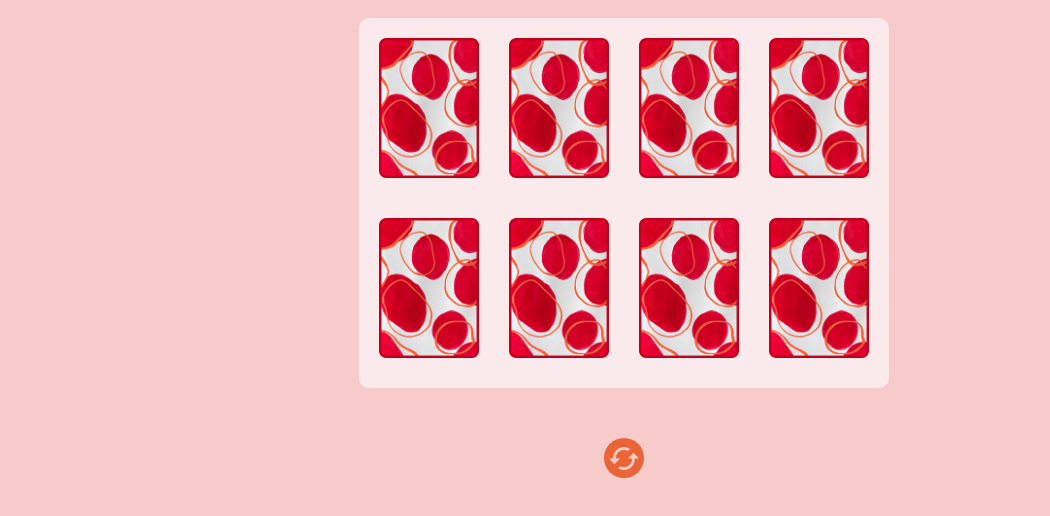
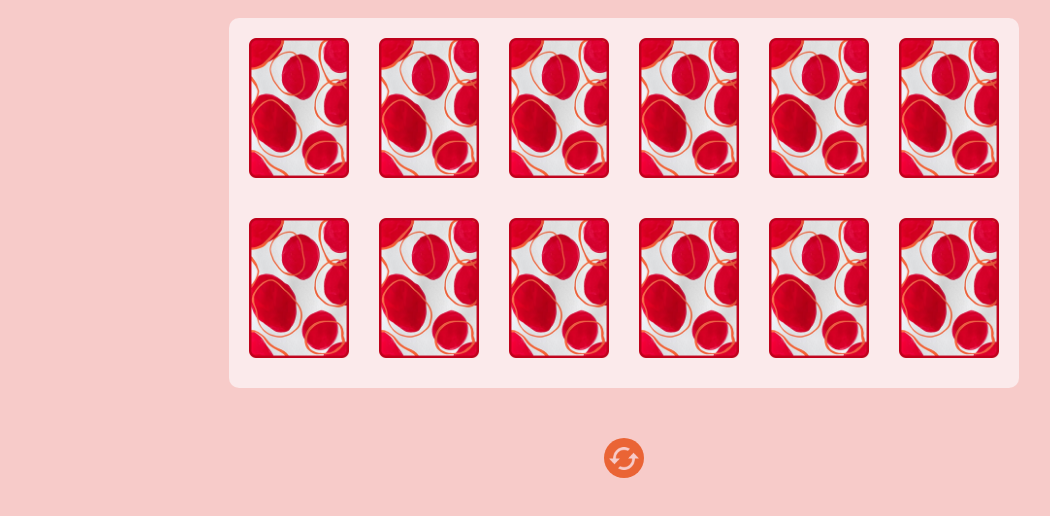
Before and after one commit to brookebonynge/matching-card-game, a plain HTML site: page index.html in a window 1280 px wide. Both pictures are taken after a click on the button 640 px from the left and 640 px from the top of the page. Shown: the part 182-698 px from the top of the page, without its empty margins (16-1066 px from the left). Drawn offline with Linux system fonts and the light colour scheme.

Commit message:
Add cards

```diff
--- a/css/styles.css
+++ b/css/styles.css
@@ -52,7 +52,7 @@ h1{
 
 #game-board{
     display: grid;
-    grid-template-columns: repeat(4, 100px);
+    grid-template-columns: repeat(6, 100px);
     grid-gap: 30px;
     justify-content: center;
     background: #FBEAEB;
--- a/js/script.js
+++ b/js/script.js
@@ -11,8 +11,11 @@ document.addEventListener("DOMContentLoaded", () => {
         { name: "cherry", img: "🍒" },
         { name: "cherry", img: "🍒" },
         { name: "grape", img: "🍇" },
-        { name: "grape", img: "🍇" }
-
+        { name: "grape", img: "🍇" },
+        { name: "strawberry", img: "🍓" },
+        { name: "strawberry", img: "🍓" },
+        { name: "watermelon", img: "🍉" },
+        { name: "watermelon", img: "🍉" }
     ];
 
     const gameBoard = document.getElementById("game-board");
@@ -89,9 +92,9 @@ document.getElementById("restartBtn").addEventListener("click", function() {
 });
 
 function restartGame() {
-    matchedCards = []; // Reset matched cards array
-    selectedCards = []; // Reset selected cards array
-    createBoard(); // Recreate the board with shuffled cards
+    matchedCards = [];
+    selectedCards = [];
+    createBoard();
 
 }
 
```
